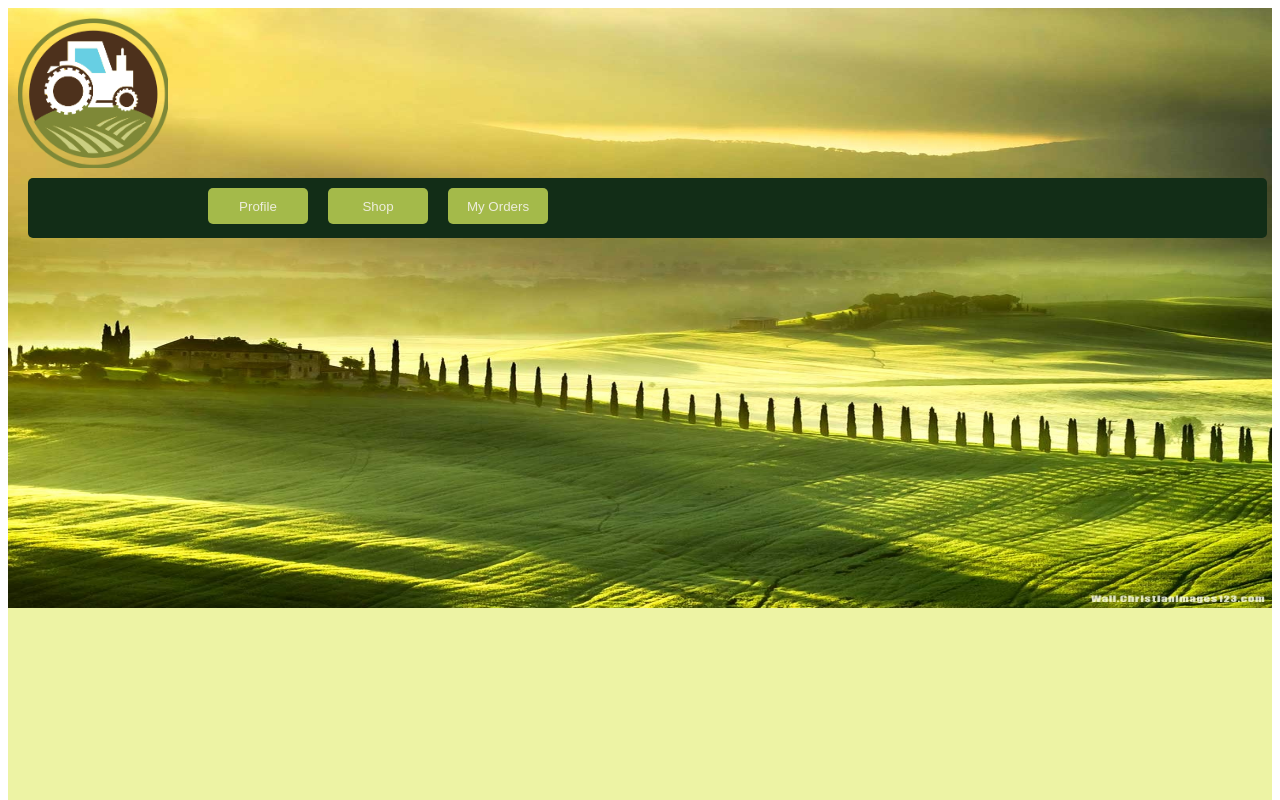
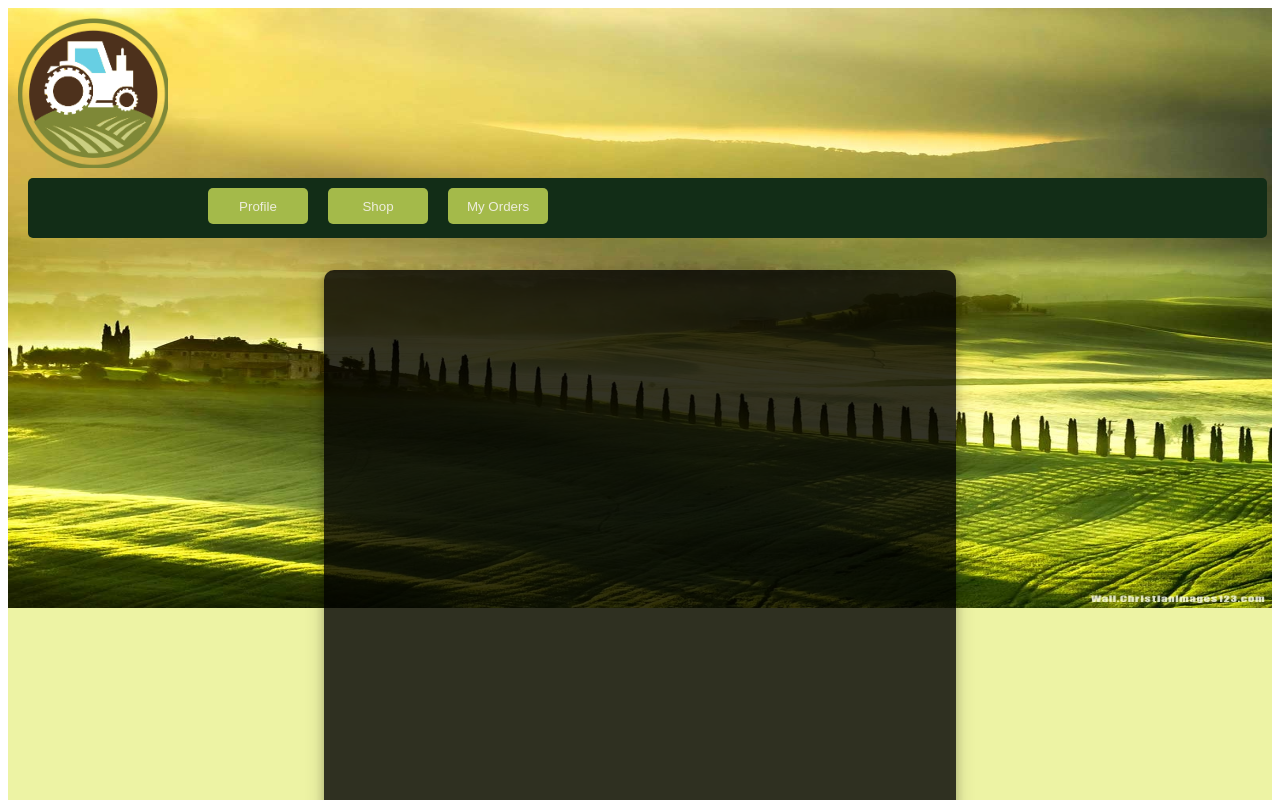
Before and after one commit to MigalLewis/silver-happiness-farmber, an Angular app: page /my/orders in a window 1280 px wide. Before the commit this address led to /. Shown: the top 800 px of the page. Built offline with nearby package versions, Linux system fonts and the light colour scheme.

Commit message:
Added MyOrderList

```diff
--- a/src/app/manage/manage.component.ts
+++ b/src/app/manage/manage.component.ts
@@ -21,6 +21,7 @@
     // this.router.navigate(['/details']);
   }
   onMyOrders(){
+    this.router.navigate(['my','orders']);
 
   }
 
--- /dev/null
+++ b/src/app/my-order-list/my-order-list.component.css
@@ -0,0 +1,11 @@
+.my-order-list{
+    box-sizing: border-box;
+    width:50%;
+    height: 80%;
+    margin: 2.5% 25%;
+    background-color:rgba(0, 0, 0, 0.8);
+    box-shadow: 0 4px 8px 0 rgba(0, 0, 0, 0.2), 0 6px 20px 0 rgba(0, 0, 0, 0.19);
+    border-radius:10px;
+    color: #edf3a4;
+
+}
--- /dev/null
+++ b/src/app/my-order-list/my-order-list.component.html
@@ -0,0 +1,2 @@
+<div class="my-order-list">
+</div>
--- /dev/null
+++ b/src/app/my-order-list/my-order-list.component.ts
@@ -0,0 +1,15 @@
+import { Component, OnInit } from '@angular/core';
+
+@Component({
+  selector: 'app-my-order-list',
+  templateUrl: './my-order-list.component.html',
+  styleUrls: ['./my-order-list.component.css']
+})
+export class MyOrderListComponent implements OnInit {
+
+  constructor() { }
+
+  ngOnInit() {
+  }
+
+}
```
Also changed, not shown: src/app/app.module.ts (+5 -2 lines), 1 other file (tests, documents, lock files or other folders).
